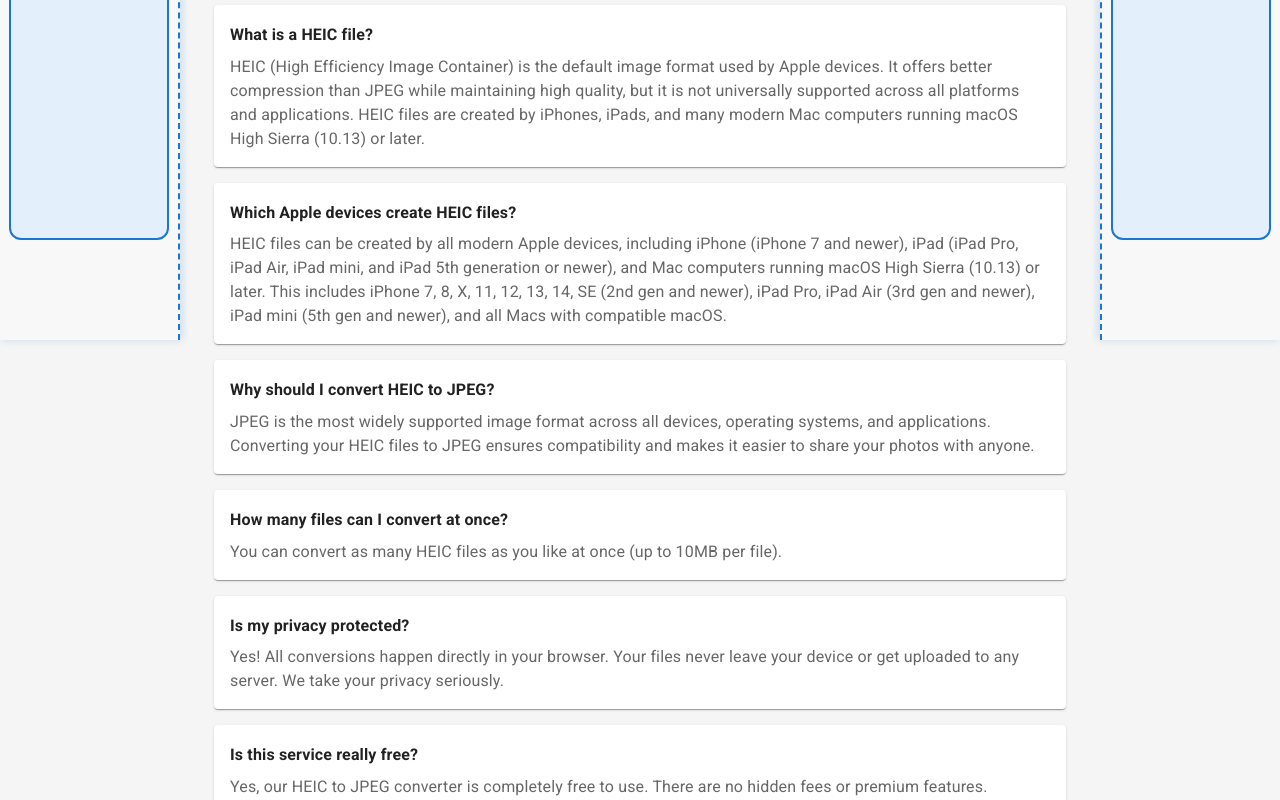
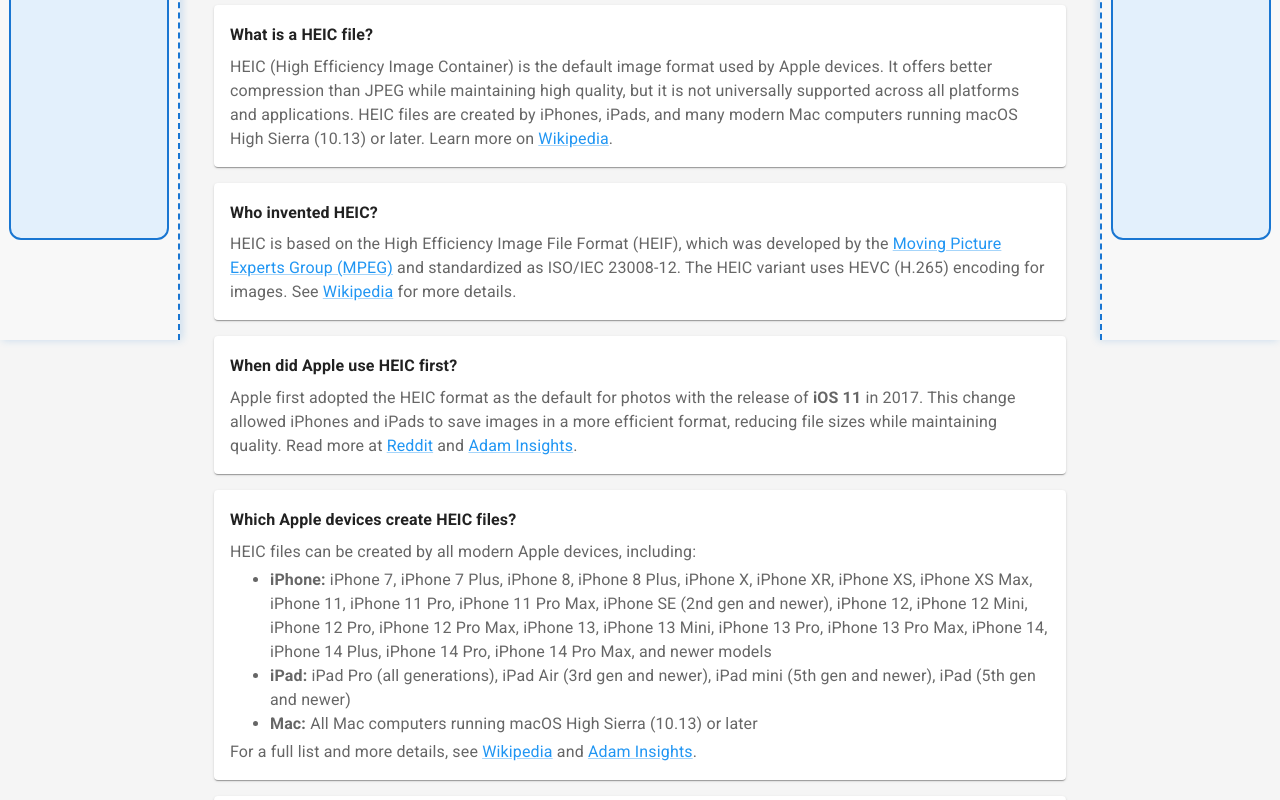
Before and after one commit to BilkoBibitkov/bilkobibitkov.github.io, a React (Create React App) app: page / in a window 1280 px wide. Shown: the part 460-1260 px from the top of the page. Built offline with nearby package versions, Linux system fonts and the light colour scheme.

Commit message:
feat: expand FAQ with SEO and sources, add AdSense sidebar banner test

```diff
--- a/src/components/FAQ.tsx
+++ b/src/components/FAQ.tsx
@@ -1,16 +1,33 @@
 import React from 'react';
-import { Box, Typography, Paper } from '@mui/material';
+import { Box, Typography, Paper, Link } from '@mui/material';
 
 const faqItems = [
   {
     question: 'What is a HEIC file?',
     answer:
-      'HEIC (High Efficiency Image Container) is the default image format used by Apple devices. It offers better compression than JPEG while maintaining high quality, but it is not universally supported across all platforms and applications. HEIC files are created by iPhones, iPads, and many modern Mac computers running macOS High Sierra (10.13) or later.',
+      <>HEIC (High Efficiency Image Container) is the default image format used by Apple devices. It offers better compression than JPEG while maintaining high quality, but it is not universally supported across all platforms and applications. HEIC files are created by iPhones, iPads, and many modern Mac computers running macOS High Sierra (10.13) or later. Learn more on <Link href="https://en.wikipedia.org/wiki/High_Efficiency_Image_File_Format" target="_blank" rel="noopener">Wikipedia</Link>.</>,
+  },
+  {
+    question: 'Who invented HEIC?',
+    answer:
+      <>HEIC is based on the High Efficiency Image File Format (HEIF), which was developed by the <Link href="https://en.wikipedia.org/wiki/Moving_Picture_Experts_Group" target="_blank" rel="noopener">Moving Picture Experts Group (MPEG)</Link> and standardized as ISO/IEC 23008-12. The HEIC variant uses HEVC (H.265) encoding for images. See <Link href="https://en.wikipedia.org/wiki/High_Efficiency_Image_File_Format" target="_blank" rel="noopener">Wikipedia</Link> for more details.</>,
+  },
+  {
+    question: 'When did Apple use HEIC first?',
+    answer:
+      <>Apple first adopted the HEIC format as the default for photos with the release of <b>iOS 11</b> in 2017. This change allowed iPhones and iPads to save images in a more efficient format, reducing file sizes while maintaining quality. Read more at <Link href="https://www.reddit.com/r/YouShouldKnow/comments/uxsp2q/ysk_apple_iphones_have_started_saving_images_as/" target="_blank" rel="noopener">Reddit</Link> and <Link href="https://www.adaminsights.com/exploring-the-world-of-heic-apples-revolutionary-image-file-format/" target="_blank" rel="noopener">Adam Insights</Link>.</>,
   },
   {
     question: 'Which Apple devices create HEIC files?',
     answer:
-      'HEIC files can be created by all modern Apple devices, including iPhone (iPhone 7 and newer), iPad (iPad Pro, iPad Air, iPad mini, and iPad 5th generation or newer), and Mac computers running macOS High Sierra (10.13) or later. This includes iPhone 7, 8, X, 11, 12, 13, 14, SE (2nd gen and newer), iPad Pro, iPad Air (3rd gen and newer), iPad mini (5th gen and newer), and all Macs with compatible macOS.',
+      <>HEIC files can be created by all modern Apple devices, including:
+      <ul style={{marginTop: 4, marginBottom: 4}}>
+        <li><b>iPhone:</b> iPhone 7, iPhone 7 Plus, iPhone 8, iPhone 8 Plus, iPhone X, iPhone XR, iPhone XS, iPhone XS Max, iPhone 11, iPhone 11 Pro, iPhone 11 Pro Max, iPhone SE (2nd gen and newer), iPhone 12, iPhone 12 Mini, iPhone 12 Pro, iPhone 12 Pro Max, iPhone 13, iPhone 13 Mini, iPhone 13 Pro, iPhone 13 Pro Max, iPhone 14, iPhone 14 Plus, iPhone 14 Pro, iPhone 14 Pro Max, and newer models</li>
+        <li><b>iPad:</b> iPad Pro (all generations), iPad Air (3rd gen and newer), iPad mini (5th gen and newer), iPad (5th gen and newer)</li>
+        <li><b>Mac:</b> All Mac computers running macOS High Sierra (10.13) or later</li>
+      </ul>
+      For a full list and more details, see <Link href="https://en.wikipedia.org/wiki/High_Efficiency_Image_File_Format" target="_blank" rel="noopener">Wikipedia</Link> and <Link href="https://www.adaminsights.com/exploring-the-world-of-heic-apples-revolutionary-image-file-format/" target="_blank" rel="noopener">Adam Insights</Link>.
+      </>,
   },
   {
     question: 'Why should I convert HEIC to JPEG?',
```
Also changed, not shown: 1 other file (tests, documents, lock files or other folders).
